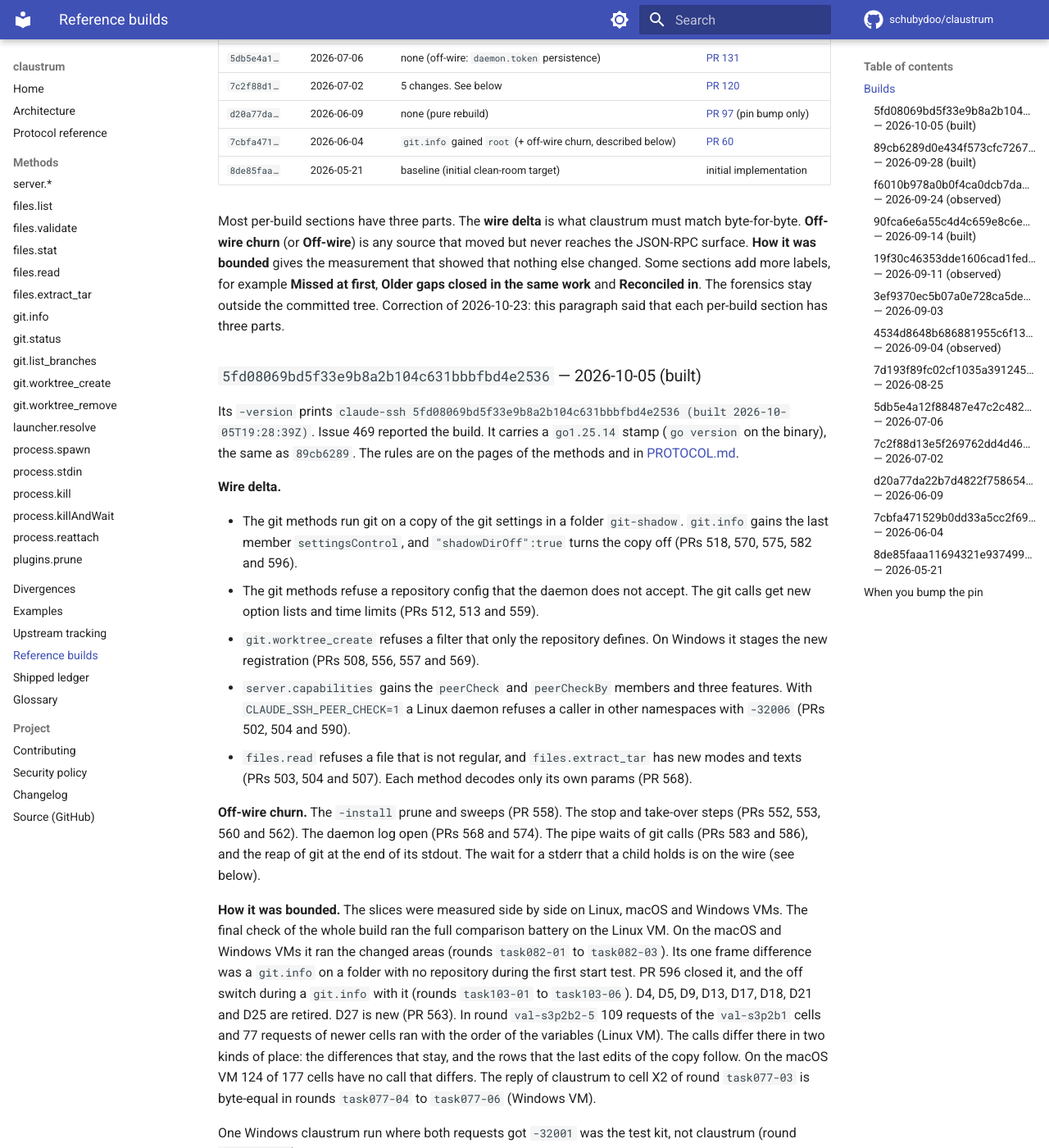
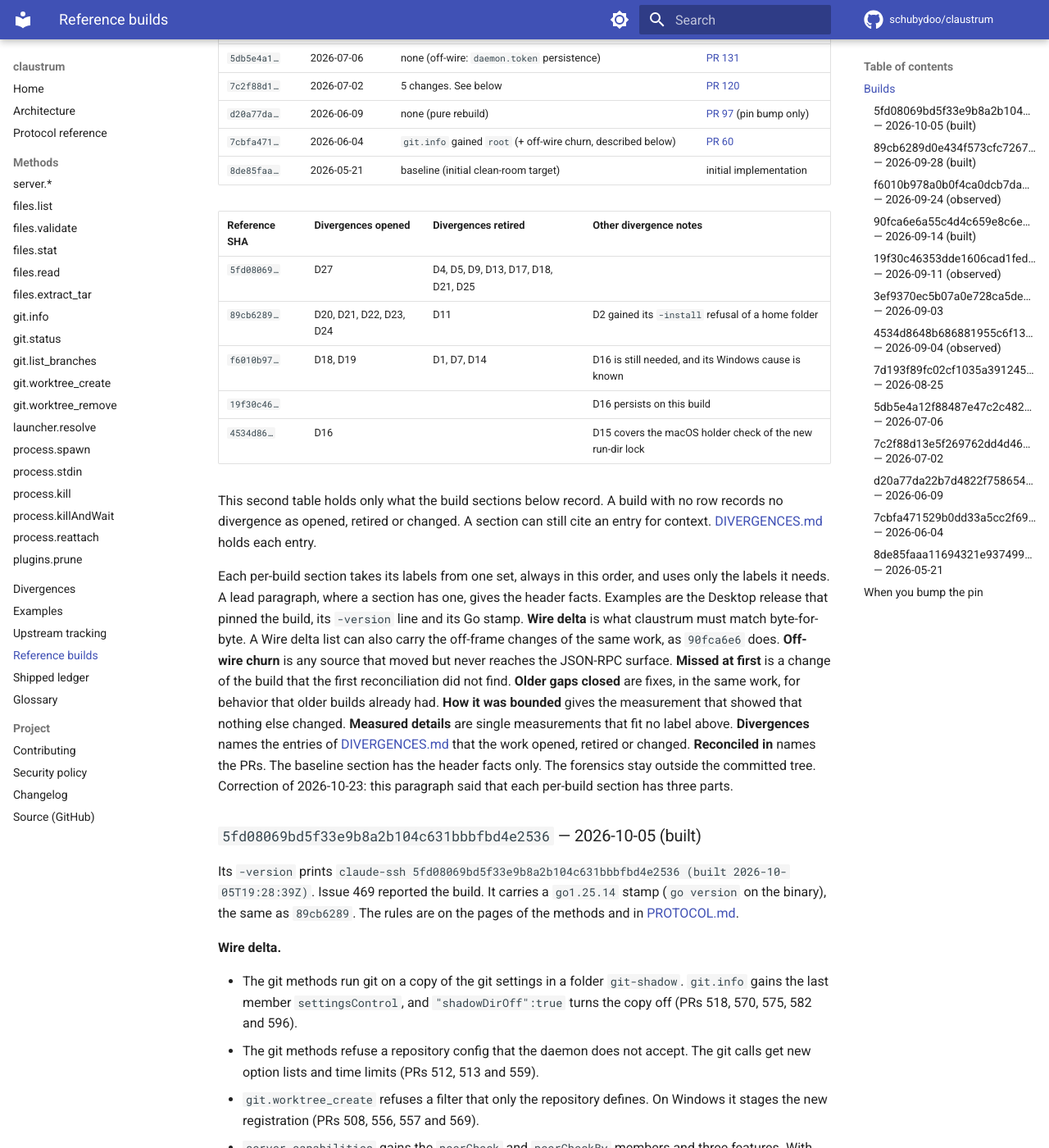
Before and after one commit to schubydoo/claustrum, an MkDocs documentation site: the page built from docs/REFERENCE-BUILDS.md, in a window 1280 px wide and 1400 px high, scrolled down 1141 px. Shown: the whole window at 82% size. Built offline with MkDocs 1.6.1 and Material for MkDocs 9.7.7, drawn with Linux system fonts in a browser that asks for light colours; comment, search, counter and statistics services are not loaded; some of the changed text lies outside the part shown.

Commit message:
docs: give every build section of REFERENCE-BUILDS.md one label set and add a divergence table (#671)
* docs: give every build section of REFERENCE-BUILDS.md one label set and add a divergence table

Co-Authored-By: Claude Opus 5.5 <noreply@anthropic.com>

* docs: apply the claim-check fixes to the REFERENCE-BUILDS.md labels and divergence table

Co-Authored-By: Claude Opus 5.5 <noreply@anthropic.com>

* docs: keep the 5fd08069 check notes under How it was bounded and drop a redundant label

Co-Authored-By: Claude Opus 5.5 <noreply@anthropic.com>

* docs: capitalize Wire delta, note its off-frame items, and scope the table note

Co-Authored-By: Claude Opus 5.5 <noreply@anthropic.com>

---------

Co-authored-by: Schuby <12485317+schubydoo@users.noreply.github.com>
Co-authored-by: Claude Opus 5.5 <noreply@anthropic.com>

```diff
--- a/docs/REFERENCE-BUILDS.md
+++ b/docs/REFERENCE-BUILDS.md
@@ -35,13 +35,34 @@ release.
 | `7cbfa471…` | 2026-06-04 | `git.info` gained `root` (+ off-wire churn, described below) | [PR 60](https://github.com/schubydoo/claustrum/pull/60) |
 | `8de85faa…` | 2026-05-21 | baseline (initial clean-room target) | initial implementation |
 
-Most per-build sections have three parts. The **wire delta** is what claustrum
-must match byte-for-byte. **Off-wire churn** (or **Off-wire**) is any source that
-moved but never reaches the JSON-RPC surface. **How it was bounded** gives the
-measurement that showed that nothing else changed. Some sections add more labels,
-for example **Missed at first**, **Older gaps closed in the same work** and
-**Reconciled in**. The forensics stay outside the committed tree. Correction of
-2026-10-23: this paragraph said that each per-build section has three parts.
+| Reference SHA | Divergences opened | Divergences retired | Other divergence notes |
+|---|---|---|---|
+| `5fd08069…` | D27 | D4, D5, D9, D13, D17, D18, D21, D25 | |
+| `89cb6289…` | D20, D21, D22, D23, D24 | D11 | D2 gained its `-install` refusal of a home folder |
+| `f6010b97…` | D18, D19 | D1, D7, D14 | D16 is still needed, and its Windows cause is known |
+| `19f30c46…` | | | D16 persists on this build |
+| `4534d86…` | D16 | | D15 covers the macOS holder check of the new run-dir lock |
+
+This second table holds only what the build sections below record. A build with no
+row records no divergence as opened, retired or changed. A section can still cite
+an entry for context. [DIVERGENCES.md](DIVERGENCES.md) holds each entry.
+
+Each per-build section takes its labels from one set, always in this order, and
+uses only the labels it needs. A lead paragraph, where a section has one, gives
+the header facts. Examples
+are the Desktop release that pinned the build, its `-version` line and its Go
+stamp. **Wire delta** is what claustrum must match
+byte-for-byte. A Wire delta list can also carry the off-frame changes of the same
+work, as `90fca6e6` does. **Off-wire churn** is any source that moved but never reaches the
+JSON-RPC surface. **Missed at first** is a change of the build that the first
+reconciliation did not find. **Older gaps closed** are fixes, in the same work,
+for behavior that older builds already had. **How it was bounded** gives the
+measurement that showed that nothing else changed. **Measured details** are
+single measurements that fit no label above. **Divergences** names the entries of
+[DIVERGENCES.md](DIVERGENCES.md) that the work opened, retired or changed. **Reconciled
+in** names the PRs. The baseline section has the header facts only. The forensics
+stay outside the committed tree. Correction of 2026-10-23: this paragraph said
+that each per-build section has three parts.
 
 ### `5fd08069bd5f33e9b8a2b104c631bbbfbd4e2536` — 2026-10-05 (built)
 
@@ -80,7 +101,8 @@ battery on the Linux VM. On the macOS and Windows VMs it ran the changed areas
 (rounds `task082-01` to `task082-03`). Its one frame difference was a
 `git.info` on a folder with no repository during the first start test. PR 596
 closed it, and the off switch during a `git.info` with it (rounds `task103-01`
-to `task103-06`). D4, D5, D9, D13, D17, D18, D21 and D25 are retired. D27 is new (PR 563).
+to `task103-06`).
+
 In round `val-s3p2b2-5` 109 requests of the `val-s3p2b1` cells and 77 requests
 of newer cells ran with the order of the variables (Linux VM). The calls differ
 there in two kinds of place: the differences that stay, and the rows that the
@@ -88,8 +110,8 @@ last edits of the copy follow. On the macOS VM 124 of 177 cells have no call
 that differs. The reply of claustrum to cell X2 of round `task077-03` is
 byte-equal in rounds `task077-04` to `task077-06` (Windows VM).
 
-One Windows claustrum run where both requests got `-32001` was the test
-kit, not claustrum (round `task104-01`). Two items stay open:
+One Windows claustrum run where both requests got
+`-32001` was the test kit, not claustrum (round `task104-01`). Two items stay open:
 
 - The off switch during `git.status` and the worktree methods: Linux ran every
   cell. macOS ran every cell but C6, C6b, C6n and S3 (`task105-03`,
@@ -104,7 +126,7 @@ kit, not claustrum (round `task104-01`). Two items stay open:
   in 44 of 60 in round `task107-01`, so the race is noisy and the rounds show no
   measurable effect of the change.
 
-Off the wire, `5fd08069` keeps an exited git wrapper as a zombie until the
+**Measured details.** Off the wire, `5fd08069` keeps an exited git wrapper as a zombie until the
 process that holds its stdout ends. For a config listing on standard input
 that wait ends at the 30 s bound of the call. Rounds `task101-03` and
 `task082-02` show both (Linux and macOS VMs). On the wire, with a holder of
@@ -123,6 +145,9 @@ With an `lsof` run that `SIGKILL` cannot end, the macOS host cleaner is parity i
 the log line, signals and disk (round `tier4-01`, macOS VM). The pass differs:
 `5fd08069` runs `lsof` once and ends in 17 s, claustrum runs it three times and
 ends in 51 s. The cause: claustrum reads a run it gave up on as busy and reads the daemon again until its busy sampling ends (from the code).
+
+**Divergences.** D4, D5, D9, D13, D17, D18, D21 and D25 are retired. D27 is new
+(PR 563).
 
 ### `89cb6289d0e434f573cfc7267dd0cbb8c56ca298` — 2026-09-28 (built)
 
@@ -155,7 +180,7 @@ Issue 442 tracked the reconciliation. The build carries a `go1.25.14` stamp
 (PR 448). The reap of a child record reads its `program` key, which `f6010b97`
 does not read (PR 453).
 
-**Older gaps closed in the same work.** Some fixes are for behavior that
+**Older gaps closed.** Some fixes of the same work are for behavior that
 `f6010b97` shares with this build. That is all of PR 445, most of PR 447, and
 parts of PRs 446, 450, 451, 453, 454 and 455.
 PR 445 refuses a `worktreeRoot` that leads into a checkout of the repository.
@@ -169,13 +194,15 @@ ran on all three systems. The frame battery was byte-equal on each, apart from
 the fields that change per run and the D16 frame on Windows. The D19 junction
 rows are not part of the battery. The check
 found no new frame difference that a slice had not taken. Issue 429 lists its
-other differences. D20, D21, D22, D23 and D24 are new in this work, and D11 is
-retired. D2 gained its `-install` refusal of a home folder (PR 451).
+other differences.
 
-With nothing set and with an empty daemon `GIT_CONFIG_KEY_0`, `89cb6289` answered
+**Measured details.** With nothing set and with an empty daemon `GIT_CONFIG_KEY_0`, `89cb6289` answered
 `could not check whether <worktreePath> is locked (its registrations could not be
 examined); retry`, and the folder and the file stayed (cells CaP0 and CaP3 on Linux
 and macOS VMs, CabP0 and CabP3 with a `branchName` on the Linux VM).
+
+**Divergences.** D20, D21, D22, D23 and D24 are new in this work, and D11 is
+retired. D2 gained its `-install` refusal of a home folder (PR 451).
 
 ### `f6010b978a0b0f4ca0dcb7dadda9cc4271a608a1` — 2026-09-24 (observed)
 
@@ -198,7 +225,7 @@ carries a `go1.25.14` stamp (`go version` on the binary), the same as `90fca6e6`
 **Off-wire churn.** The `.worktreeinclude` directory scan (PRs 420, 426) and the
 hardened git call shape (PR 425).
 
-**Older gaps closed in the same work.** PRs 411, 416, 417 and 427, and parts of
+**Older gaps closed.** In the same work, PRs 411, 416, 417 and 427, and parts of
 PR 419, fix behavior that older builds already had. PR 411 is the
 `git.worktree_remove` refusal of a `baseRepo` with no repository, which stops a
 recursive delete. The rows above name those builds.
@@ -208,12 +235,14 @@ and Windows VMs. A whole-build re-check of main against this build then ran on
 all three OSes. It found no new frame difference. It found argv and log
 leftovers (PR 426), older `-install` gaps (PR 427) and a stale D9 example. For
 `git.status {"baseRepo":[1,2]}` both binaries answered the same frame,
-`{"code":-32602,"message":"Invalid params"}`, on Linux, macOS and Windows. D16
-is still needed, and its Windows cause is now known. D1, D7 and D14 are
-retired, and D18 is new. A later pass matched `git.worktree_remove` to this build
-and closed most of its older gaps. D19, the Windows junction refusal, is new with it.
+`{"code":-32602,"message":"Invalid params"}`, on Linux, macOS and Windows. A later
+pass matched `git.worktree_remove` to this build and closed most of its older gaps.
 Another pass matched the `git.worktree_create` directory modes, parent-step error
 texts and checkout refusal for a worktree location to this build on Linux and macOS.
+
+**Divergences.** D16 is still needed, and its Windows cause is now known. D1, D7
+and D14 are retired, and D18 is new. D19, the Windows junction refusal, is new
+with the later `git.worktree_remove` pass.
 
 ### `90fca6e6a55c4d4c659e8c6ed511b7969ab17315` — 2026-09-14 (built)
 
@@ -232,9 +261,8 @@ for this build. Items 1, 3 and 4 are measured.
 **Wire delta.** Exactly one item changes the bytes of a frame: item 3, and claustrum
 had to change its own frames to stay byte-identical. Items 1 and 4 are observable
 off the frame instead. They show in the connection lifecycle and in the seeded
-worktree, which is precisely what a frame diff cannot catch.
-
-**The seven.**
+worktree, which is precisely what a frame diff cannot catch. The list holds all
+seven changes that claustrum made for this build:
 
 1. A reattach closes the connection it replaces. `process.reattach` already
    transferred the frame stream to the reattaching connection. It now also closes
@@ -262,14 +290,14 @@ worktree, which is precisely what a frame diff cannot catch.
    up on a wedged one at 17 s. These are its own values, not probe-measured. This
    is the one a full re-check found after the first four slices had merged.
 
+**Missed at first.** Item 7 escaped the first pass. A second, full re-check after
+the first four PRs had merged is what found it.
+
 **How it was bounded.** Items 1, 3 and 4 were measured on VMs. Items 2, 5, 6 and 7
 are not probe-measured. For 5, 6 and 7 the
 callers sit behind a 5-minute process age and a 30-day idle age, which makes
 staging them expensive. The code for each states that its values are claustrum's
 own.
-
-Item 7 escaped the first pass. A second, full re-check after the first four
-PRs had merged is what found it.
 
 **Reconciled in.** PRs 387 through 390 are the four implementation slices. PR 391
 corrects claims those four left wrong. PR 392 adds item 7 and puts the host cleaner's
@@ -328,14 +353,18 @@ One is a CLI mode. One raises the inherited file limit. A closing note covers wi
   windows. Windows ships no
   run-dir lock, so the daemon is never the run-dir lock holder there. It records no
   children, reaps nothing, and stamps no child markers. A windows VM showed this.
-  A windows VM showed again that D16 (git.status of a linked worktree) persists on this
-  build.
+
+**Missed at first.** This build also bounds the `ldd` libc probe at 5 s. That
+change was reconciled later, under issue 408.
 
 **How it was bounded.** The static drift check passes for `19f30c46`. The 19 methods,
 the CLI flags, the `-version` format, and the tracked strings all match. The new
 `-probe-cli` flag appears in both binaries. The two wire changes went through the
 frame battery. Claustrum reconciled each off-wire subsystem 1:1. A throwaway VM
 checked the destructive paths on linux, darwin, and windows.
+
+**Divergences.** A windows VM showed again that D16 (git.status of a linked
+worktree) persists on this build.
 
 **Reconciled in.** PRs 356 through 371, with later follow-up parity fixes (the
 plugins.prune sibling-daemon classification and the inherited file-limit raise).
@@ -399,18 +425,13 @@ in-repo `.gitattributes` no longer runs a clean filter during status. The first
 change line's leading space was reconciled here too. `5db5e4a` dropped that space,
 and `7d193f89` and `4534d86` keep it. Claustrum had carried the stale `5db5e4a` trim.
 
-New divergence D16. On Windows the reference's own `git.status` of a linked worktree
-errors `-32603 "exit status 128"` (measured). Claustrum reproduces the same
-temp-gitdir assembly and returns the status. The Windows failure mechanism was not
-pinned in this cycle. A later measurement pinned it. The behavior is byte-identical on Linux and macOS. On
-Windows, when the user has no global excludes file, it is a reachable divergence. See
-[DIVERGENCES.md](DIVERGENCES.md) D16.
-
-**Off-wire.** A daemon-lifecycle layer that does not move a client-visible frame. It
+**Off-wire churn.** A daemon-lifecycle layer that does not move a client-visible frame. It
 holds `-install` download progress plus a 60-second read-idle abort. It also holds a
 run-dir lock with an owner record, an orphan-exit self-probe, and session supersede.
-It bounds the `git.worktree_create` post-checkout drain. The macOS run-dir holder
-check is the always-on divergence D15.
+It bounds the `git.worktree_create` post-checkout drain.
+
+**Missed at first.** This build also added the 10-minute age gate to the install
+temp sweep. That change was reconciled later, under issue 408.
 
 **How it was bounded.** Full frame captures against the new binary, plus VM
 measurements on Windows and macOS. The three-OS osparity sweep
@@ -418,6 +439,14 @@ measurements on Windows and macOS. The three-OS osparity sweep
 byte-identical between claustrum and the reference. Windows is byte-identical apart from two things. One is
 the documented D16 divergence (git.status of a linked worktree). The other is the
 shared Windows worktree-timeout timing race, which the reference exhibits too.
+
+**Divergences.** New divergence D16. On Windows the reference's own `git.status` of a linked worktree
+errors `-32603 "exit status 128"` (measured). Claustrum reproduces the same
+temp-gitdir assembly and returns the status. The Windows failure mechanism was not
+pinned in this cycle. A later measurement pinned it. The behavior is byte-identical on Linux and macOS. On
+Windows, when the user has no global excludes file, it is a reachable divergence. See
+[DIVERGENCES.md](DIVERGENCES.md) D16. The macOS run-dir holder check of the
+off-wire lifecycle layer is the always-on divergence D15.
 
 **Reconciled in.** PRs 314–333.
 
@@ -543,6 +569,9 @@ check refuses a `baseRepo` that itself sits under a managed-worktrees marker
 against `7d193f89` on an ephemeral VM. That VM covered the external-worktree refusals,
 the marker body, and the nested-base-repo refusal through a planted marker.
 
+**Missed at first.** This build also checks a supplied `-cli-checksum` against
+the `-cli-zst` blob. That change was reconciled later, under issue 408.
+
 **How it was bounded.** The cross-binary frame battery reports claustrum ≡
 `7d193f89` byte-identical across the method suite. Every worktree, status and list edge
 shape above was additionally probed per-method against the reference on an ephemeral
@@ -568,8 +597,8 @@ holds the wire contract.
 against `7c2f88d` both point to token persistence and to nothing else. No other
 method or phase changed.
 
-**Launcher bound.** The `-serve` launcher of `5db5e4a` waited about 10 s for its
-child. With a zero-byte `-token-file` it exited 1 after 10.07 s. claustrum used
+**Measured details.** The launcher bound: the `-serve` launcher of `5db5e4a`
+waited about 10 s for its child. With a zero-byte `-token-file` it exited 1 after 10.07 s. claustrum used
 10 s until row P7 of `89cb6289` (12.06 s, Linux VM).
 
 ### `7c2f88d13e5f269762dd4d463aa4eb3102214110` — 2026-07-02
```
Also changed, not shown: other parts of docs/REFERENCE-BUILDS.md (+2 -11 lines).
